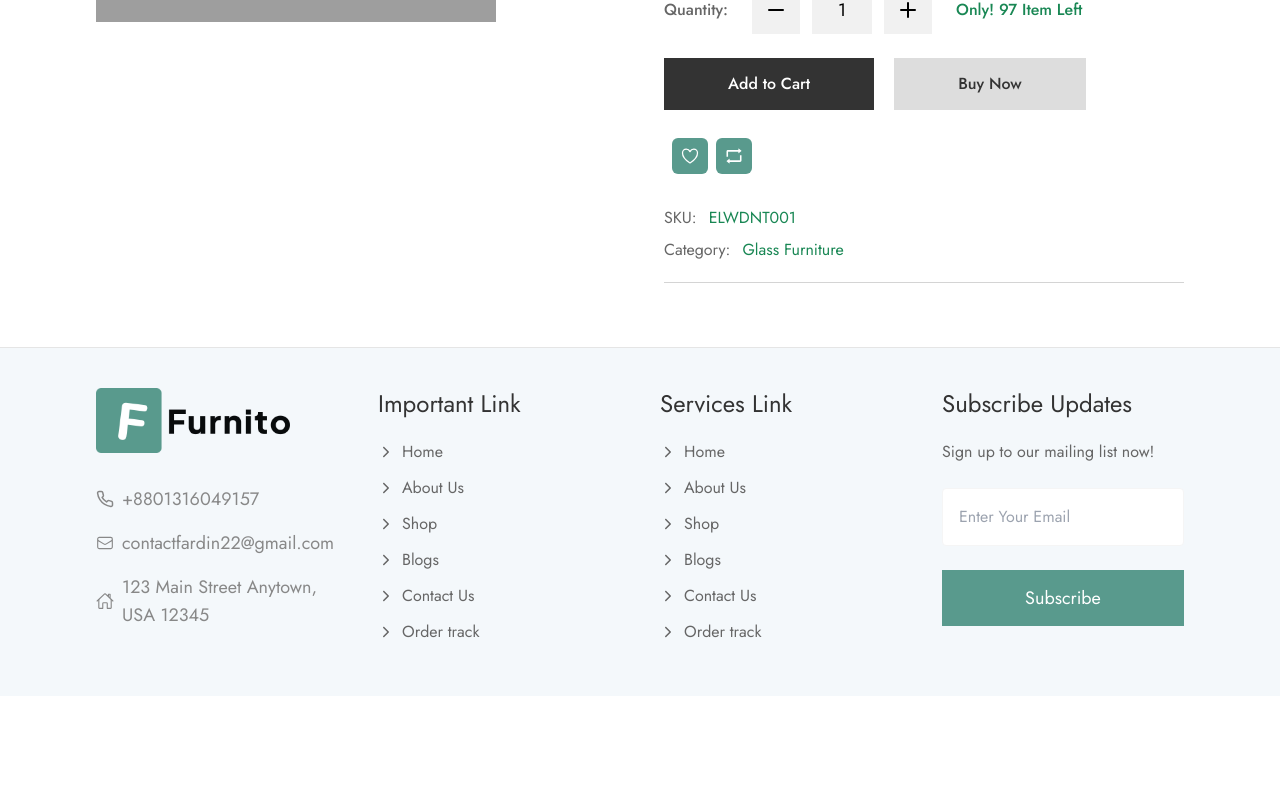
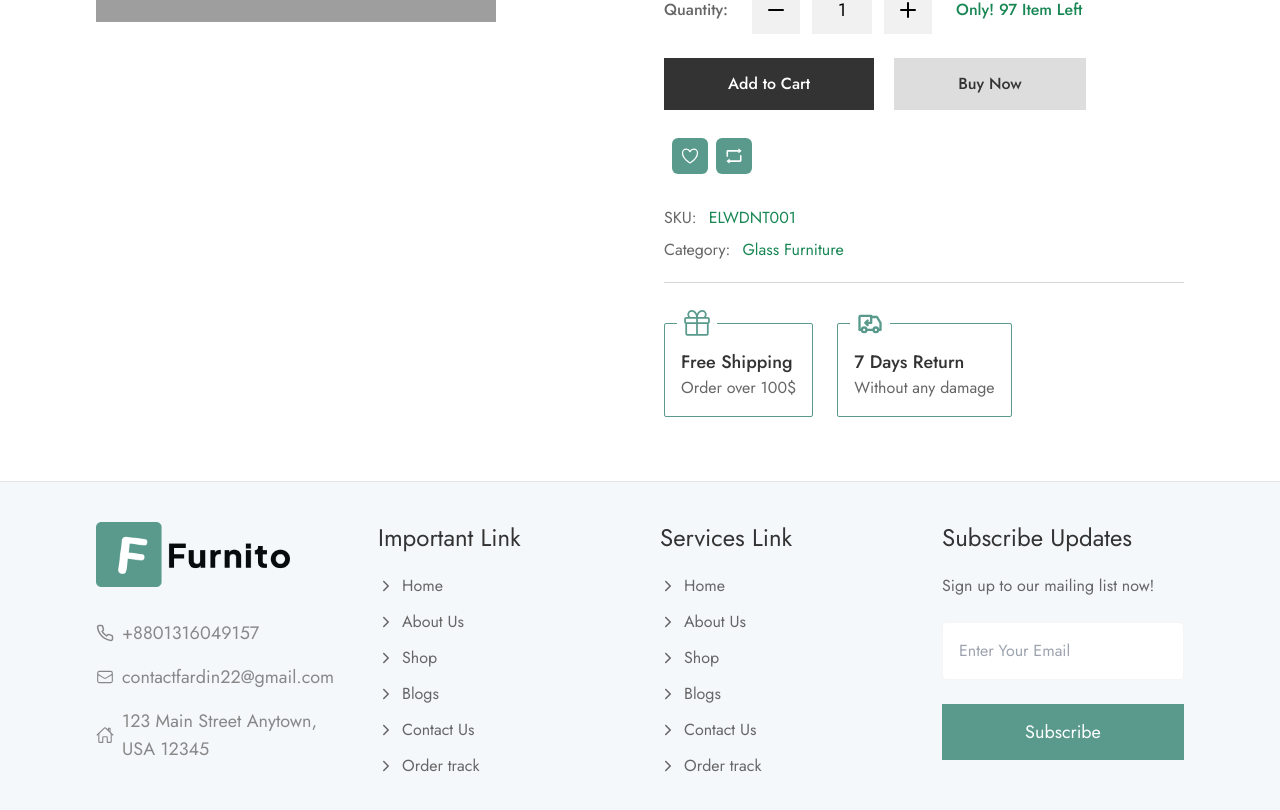
Before and after one commit to devfardin/furniture-Ecommerce-website, a React (Vite) app: page /shop/single in a window 1280 px wide. Shown: the part 702-1512 px from the top of the page. Before the commit the page ends 1398 px from the top, so only its background shows below. Built offline with nearby package versions, Linux system fonts and the light colour scheme; grey boxes are pictures that could not be loaded.

Commit message:
shop single page info component

```diff
--- /dev/null
+++ b/src/components/shared/SingleUserInfo.jsx
@@ -0,0 +1,16 @@
+import React from 'react'
+
+const SingleUserInfo = ({Icon, title, subTitle}) => {
+  return (
+    <div className='inline-block'>
+        <div className='flex flex-col gap-0 justify-center  border border-primary rounded-sm relative p-4'>
+            <Icon className='text-[40px] text-primary absolute -top-5 left-3 p-1.5 bg-white'/>
+            <h1 className='text-lg font-medium text-heading mt-2'>{title}</h1>
+            <h2 className='text-base font-normal text-pera'>{subTitle}</h2>
+        </div>
+
+    </div>
+  )
+}
+
+export default SingleUserInfo
--- a/src/pages/SinglePage/ShopSingle.jsx
+++ b/src/pages/SinglePage/ShopSingle.jsx
@@ -5,6 +5,9 @@ import { FiMinus, FiPlus } from 'react-icons/fi'
 import { FaPlus } from 'react-icons/fa'
 import { IoHeartOutline } from 'react-icons/io5'
 import { AiOutlineRetweet } from 'react-icons/ai'
+import SingleUserInfo from '../../components/shared/SingleUserInfo'
+import { GoGift } from 'react-icons/go'
+import { TbTruckReturn } from 'react-icons/tb'
 const ShopSingle = () => {
     const [productQuantity, setProductQuantity] = useState(1)
     console.log(productQuantity);
@@ -78,8 +81,13 @@ const ShopSingle = () => {
                             </div>
                         </div>
                         {/* Line divider */}
-                        <div className='border-b border-neutral-300 w-full mt-5'></div>
+                        <div className='border-b border-neutral-300 w-full my-5'></div>
+                        {/* User Info */}
+                       <div className='mt-10 flex gap-6'>
+                       <SingleUserInfo Icon={GoGift} title='Free Shipping' subTitle='Order over 100$'/>
 
+                       <SingleUserInfo Icon={TbTruckReturn} title='7 Days Return' subTitle='Without any damage'/>
+                       </div>
 
 
                     </div>
```
